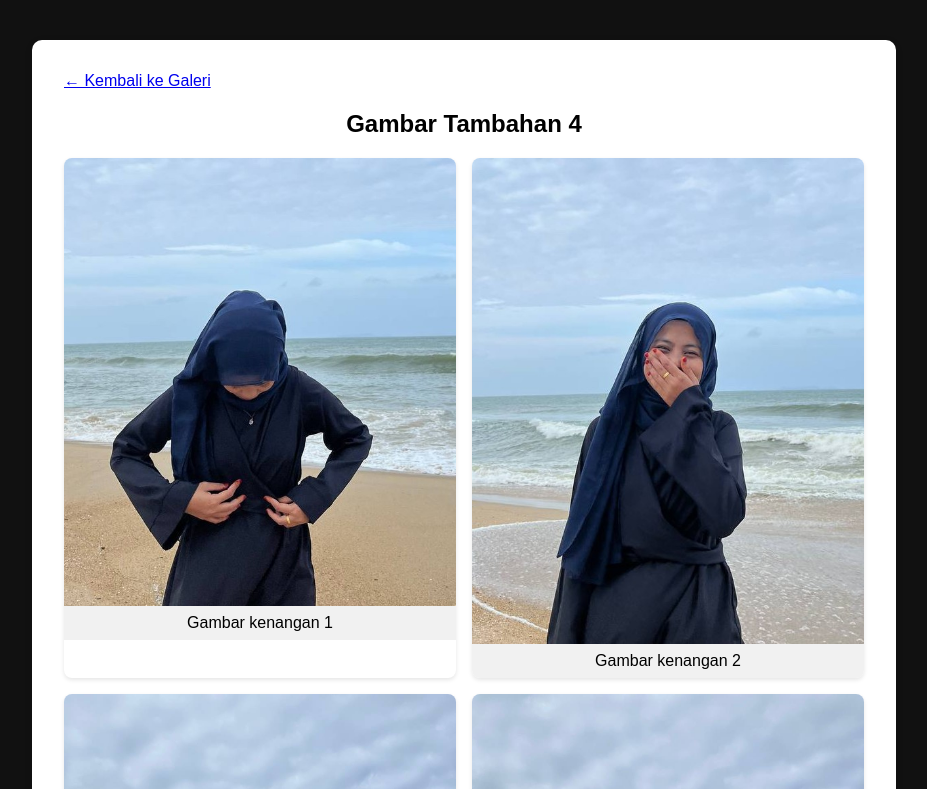
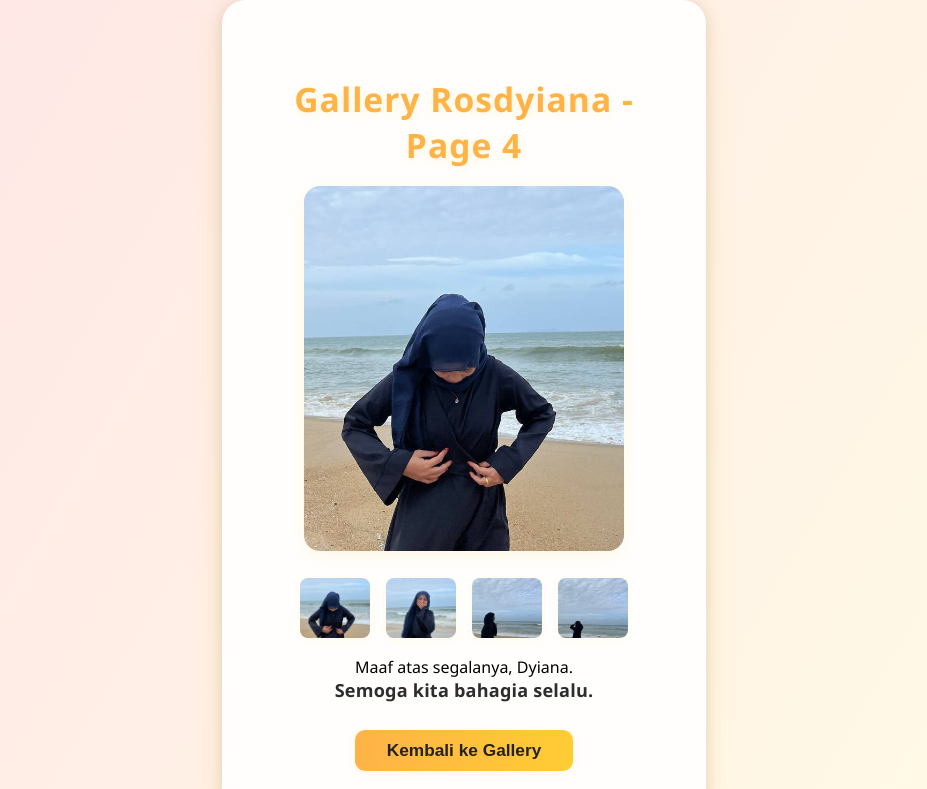
Before and after one commit to lantod/Rosdyiana, a plain HTML site: page page4.html in a window 1280 px wide. Shown: the top 789 px of the page, without its empty margins (176-1103 px from the left). Drawn offline with Linux system fonts and the light colour scheme.

Commit message:
page4.html

```diff
--- a/page4.html
+++ b/page4.html
@@ -3,40 +3,144 @@
 <head>
     <meta charset="UTF-8">
     <meta name="viewport" content="width=device-width, initial-scale=1.0">
-    <title>Galeri Rosdyiana - Gambar Tambahan 4</title>
+    <title>Gallery Rosdyiana - Page 4</title>
     <style>
-        body { font-family: Arial, sans-serif; background: #111; margin: 0; padding: 0; }
-        .container { max-width: 800px; margin: 40px auto; background: #fff; border-radius: 10px; box-shadow: 0 2px 8px rgba(0,0,0,0.08); padding: 32px; }
-        h2 { text-align: center; }
-        .back { margin-bottom: 20px; }
-        .gallery { display: flex; flex-wrap: wrap; gap: 16px; }
-        .item { flex: 1 1 calc(50% - 32px); box-shadow: 0 2px 4px rgba(0,0,0,0.1); border-radius: 8px; overflow: hidden; }
-        .item img { width: 100%; display: block; }
-        .caption { padding: 8px; text-align: center; background: #f1f1f1; }
+        body {
+            font-family: 'Segoe UI', Arial, sans-serif;
+            background: linear-gradient(120deg, #ffe6e6 0%, #fffbe6 100%),
+            url('p4-1.jpg') no-repeat center center fixed;
+            background-size: cover;
+            margin: 0;
+            padding: 0;
+            min-height: 100vh;
+            display: flex;
+            align-items: center;
+            justify-content: center;
+            animation: fadeInBg 1.2s;
+        }
+        @keyframes fadeInBg {
+            from { opacity: 0; }
+            to { opacity: 1; }
+        }
+        .content {
+            background: rgba(255,255,255,0.93);
+            border-radius: 24px;
+            box-shadow: 0 8px 32px rgba(255, 204, 51, 0.18),
+            0 2px 16px rgba(0,0,0,0.13);
+            padding: 48px 32px 40px 32px;
+            text-align: center;
+            max-width: 420px;
+            position: relative;
+            animation: popIn 1s cubic-bezier(.68,-0.55,.27,1.55);
+        }
+        @keyframes popIn {
+            0% { transform: scale(0.92) translateY(30px); opacity: 0; }
+            100% { transform: scale(1) translateY(0); opacity: 1; }
+        }
+        h2 {
+            color: #ffb347;
+            font-size: 2.1rem;
+            margin-bottom: 18px;
+            letter-spacing: 1px;
+            text-shadow: 0 2px 12px rgba(255, 204, 51, 0.18);
+            font-weight: 800;
+            animation: fadeInText 1.2s;
+        }
+        @keyframes fadeInText {
+            from { opacity: 0; transform: translateY(-20px); }
+            to { opacity: 1; transform: translateY(0); }
+        }
+        .gallery-img {
+            width: 90%;
+            max-width: 320px;
+            border-radius: 16px;
+            box-shadow: 0 4px 16px rgba(255, 204, 51, 0.13);
+            margin-bottom: 22px;
+            animation: imgPop 1.2s;
+            transition: opacity 0.2s;
+        }
+        @keyframes imgPop {
+            from { opacity: 0; transform: scale(0.95); }
+            to { opacity: 1; transform: scale(1); }
+        }
+        .gallery-row {
+            display: flex;
+            justify-content: center;
+            gap: 16px;
+            margin-bottom: 18px;
+        }
+        .gallery-thumb {
+            width: 70px;
+            height: 60px;
+            object-fit: cover;
+            border-radius: 8px;
+            box-shadow: 0 2px 8px rgba(255, 204, 51, 0.10);
+            transition: transform 0.2s, box-shadow 0.2s;
+            cursor: pointer;
+        }
+        .gallery-thumb:hover {
+            transform: scale(1.08);
+            box-shadow: 0 4px 16px rgba(255, 204, 51, 0.18);
+        }
+        .desc {
+            font-size: 1.13rem;
+            color: #2d2d2d;
+            font-weight: 600;
+            margin-bottom: 28px;
+            letter-spacing: 0.2px;
+            animation: fadeInText 1.5s 0.3s both;
+        }
+        .back-btn {
+            background: linear-gradient(90deg, #ffb347 0%, #ffcc33 100%);
+            color: #222;
+            border: none;
+            border-radius: 10px;
+            padding: 10px 32px;
+            font-size: 1.08rem;
+            font-weight: 700;
+            cursor: pointer;
+            box-shadow: 0 2px 8px rgba(255, 204, 51, 0.15);
+            transition: background 0.2s, color 0.2s, transform 0.2s;
+        }
+        .back-btn:hover {
+            background: linear-gradient(90deg, #ffcc33 0%, #ffb347 100%);
+            color: #000;
+            transform: scale(1.07);
+        }
+        .fade-in {
+            opacity: 0;
+            animation: fadeInText 2s 0.5s forwards;
+        }
+        .fade-img {
+            opacity: 0;
+            transition: opacity 0.2s;
+        }
     </style>
 </head>
 <body>
-    <div class="container">
-        <a class="back" href="gallery_code.html">&larr; Kembali ke Galeri</a>
-        <h2>Gambar Tambahan 4</h2>
-        <div class="gallery">
-            <div class="item">
-                <img src="p4-1.jpg" alt="Gambar 1">
-                <div class="caption">Gambar kenangan 1</div>
-            </div>
-            <div class="item">
-                <img src="p4-2.jpg" alt="Gambar 2">
-                <div class="caption">Gambar kenangan 2</div>
-            </div>
-            <div class="item">
-                <img src="p4-3.jpg" alt="Gambar 3">
-                <div class="caption">Gambar kenangan 3</div>
-            </div>
-            <div class="item">
-                <img src="p4-4.jpg" alt="Gambar 4">
-                <div class="caption">Gambar kenangan 4</div>
-            </div>
+    <div class="content">
+        <h2>Gallery Rosdyiana - Page 4</h2>
+        <img src="p4-1.jpg" alt="Rosdyiana 4" class="gallery-img" id="main-img">
+        <div class="gallery-row">
+            <img src="p4-1.jpg" alt="Rosdyiana 4-1" class="gallery-thumb" onclick="changeMainImg('p4-1.jpg')">
+            <img src="p4-2.jpg" alt="Rosdyiana 4-2" class="gallery-thumb" onclick="changeMainImg('p4-2.jpg')">
+            <img src="p4-3.jpg" alt="Rosdyiana 4-3" class="gallery-thumb" onclick="changeMainImg('p4-3.jpg')">
+            <img src="p4-4.jpg" alt="Rosdyiana 4-4" class="gallery-thumb" onclick="changeMainImg('p4-4.jpg')">
         </div>
+        <div class="typewriter">Maaf atas segalanya, Dyiana.</div>
+        <div class="desc fade-in">Semoga kita bahagia selalu.</div>
+        <button class="back-btn" onclick="window.location.href='gallery_code.html'">Kembali ke Gallery</button>
     </div>
+    <script>
+    function changeMainImg(src) {
+        const mainImg = document.getElementById('main-img');
+        if(mainImg.src.includes(src)) return;
+        mainImg.classList.add('fade-img');
+        setTimeout(() => {
+            mainImg.src = src;
+            mainImg.classList.remove('fade-img');
+        }, 200);
+    }
+    </script>
 </body>
 </html>
```
